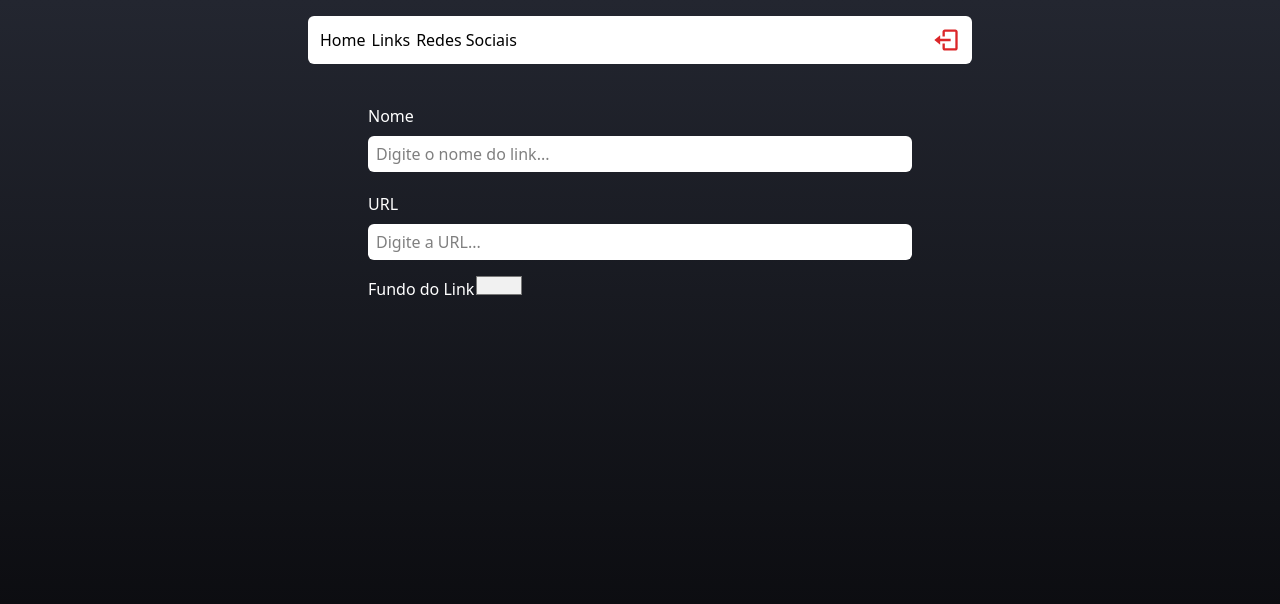
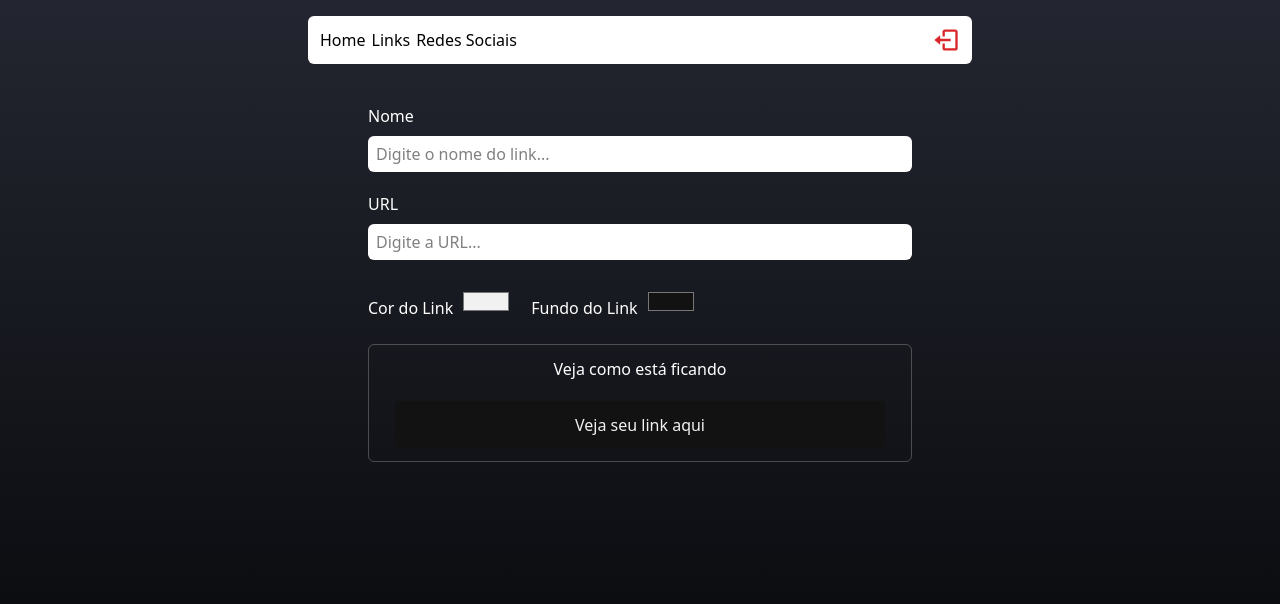
Before and after one commit to gabrielcavalcantedossantos1/linktree-firebase, a React (Vite) app: page /admin in a window 1280 px wide. Shown: the top 604 px of the page. Built offline with nearby package versions, Linux system fonts and the light colour scheme; no server answers; sample sign-in values are in the browser's storage.

Commit message:
Estrutura da pagina admin pronta

```diff
--- a/src/pages/admin/Admin.tsx
+++ b/src/pages/admin/Admin.tsx
@@ -11,7 +11,7 @@
 
   useEffect(() => {
     document.title = 'Admin | ReactLinks';
-  });
+  }, []);
 
   return (
     <div className="flex items-center flex-col min-h-screen pb-7 px-2">
@@ -35,19 +35,52 @@
           onChange={(e) => setUrlInput(e.target.value)}
         />
 
-        <section>
-          <div>
+        <section className="flex my-4 gap-5">
+          <div className="flex gap-2">
             <label htmlFor="fundo" className="text-white font-medium mt-2 mb-2">
-              Fundo do Link
+              Cor do Link
             </label>
             <input
               type="color"
               id="fundo"
               value={textColorInput}
-              onChange={e => setTextColorInput(e.target.value)}
+              onChange={(e) => setTextColorInput(e.target.value)}
+            />
+          </div>
+
+          <div className="flex gap-2">
+            <label
+              htmlFor="linkBg"
+              className="text-white font-medium mt-2 mb-2"
+            >
+              Fundo do Link
+            </label>
+            <input
+              type="color"
+              id="linkBg"
+              value={bgColorInput}
+              onChange={(e) => setBgColorInput(e.target.value)}
             />
           </div>
         </section>
+
+        <div className="flex items-center justify-center flex-col mb-7 p-1 border-gray-100/25 border rounded-md">
+          <label className="text-white font-medium mt-2 mb-3">
+            Veja como está ficando
+          </label>
+          <article
+            className="w-11/12 max-w-xl flex flex-col items-center justify-between bg-zinc-900 rounded px-1 py-3"
+            style={{
+              marginBottom: 8,
+              marginTop: 8,
+              backgroundColor: bgColorInput,
+            }}
+          >
+            <p className='font-medium'
+              style={{color:textColorInput}}
+            >{nameInput ? nameInput : 'Veja seu link aqui'}</p>
+          </article>
+        </div>
       </form>
     </div>
   );
--- a/src/pages/home/Home.tsx
+++ b/src/pages/home/Home.tsx
@@ -6,7 +6,7 @@
 const Home = () => {
   useEffect(() => {
     document.title = 'Home | ReactLinks';
-  })
+  }, [])
 
   return (
     <div className="flex flex-col w-full py-4 items-center justify-center">
--- a/src/pages/login/Login.tsx
+++ b/src/pages/login/Login.tsx
@@ -14,7 +14,7 @@
 const Login = () => {
   useEffect(() => {
       document.title = 'Login | ReactLinks';
-    })
+    }, [])
 
   const [email, setEmail] = useState('');
   const [password, setPassword] = useState('');
--- a/src/pages/netWorks/NetWorks.tsx
+++ b/src/pages/netWorks/NetWorks.tsx
@@ -3,7 +3,7 @@
 const NetWorks = () => {
   useEffect(() => {
       document.title = 'NetWorks | ReactLinks';
-    })
+    }, [])
 
   return (
     <div>
```
